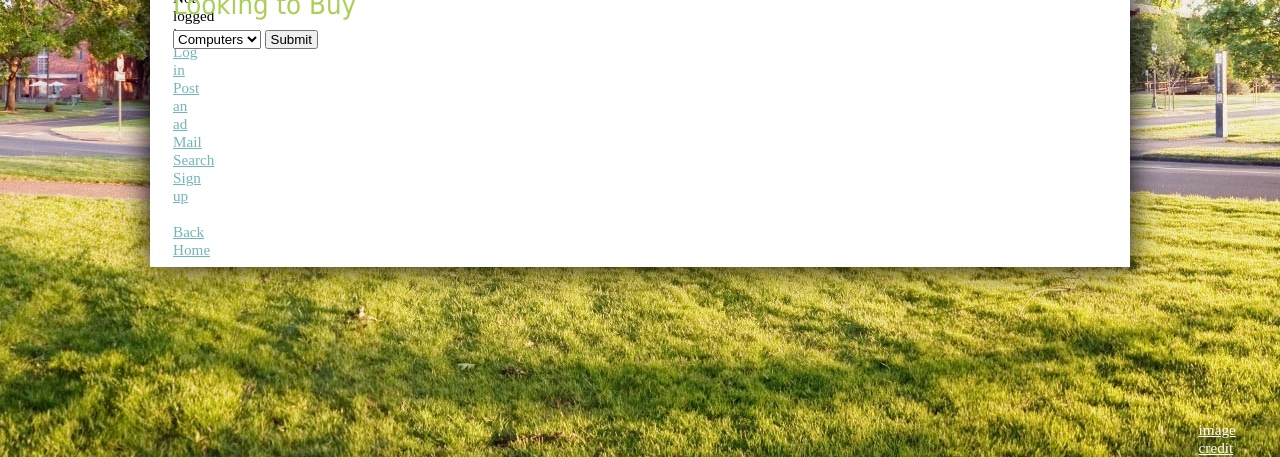
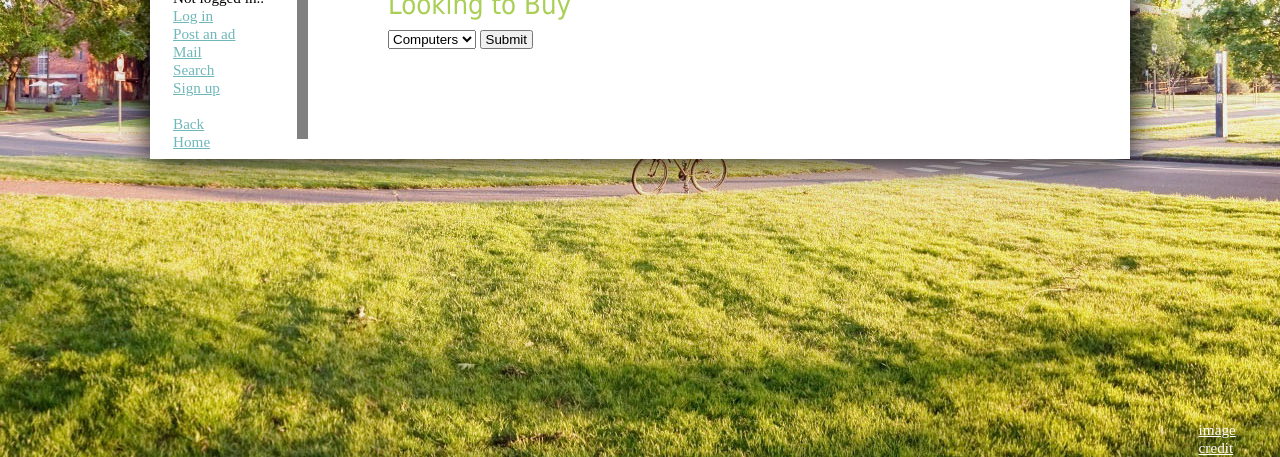
Before and after one commit to jdong92/carpool, a PHP site: page /buy.php in a window 1280 px wide. Shown: the part 343-800 px from the top of the page. Run offline with PHP 8.4, Linux system fonts and the light colour scheme.

Commit message:
Update public_html/style.css
CSS was screwy in the version Ben gave us; I fixed it to match the one he uses at http://web.engr.oregonstate.edu/~nejadb/index.php

```diff
--- a/public_html/style.css
+++ b/public_html/style.css
@@ -51,7 +51,8 @@ img {
 	}
 
 #main-content {
-	padding-left: 1px;
+	background: url(border.gif) repeat-y;
+	padding-left: 230px;
 	padding-top: 10px;
 }
 
@@ -61,7 +62,7 @@ img {
 }
 
 #left-sidebar {
-	width: 0px;
+	width: 150px;
 	float: left;
 	padding-left: 15px;
 	padding-top: 10px;
```
